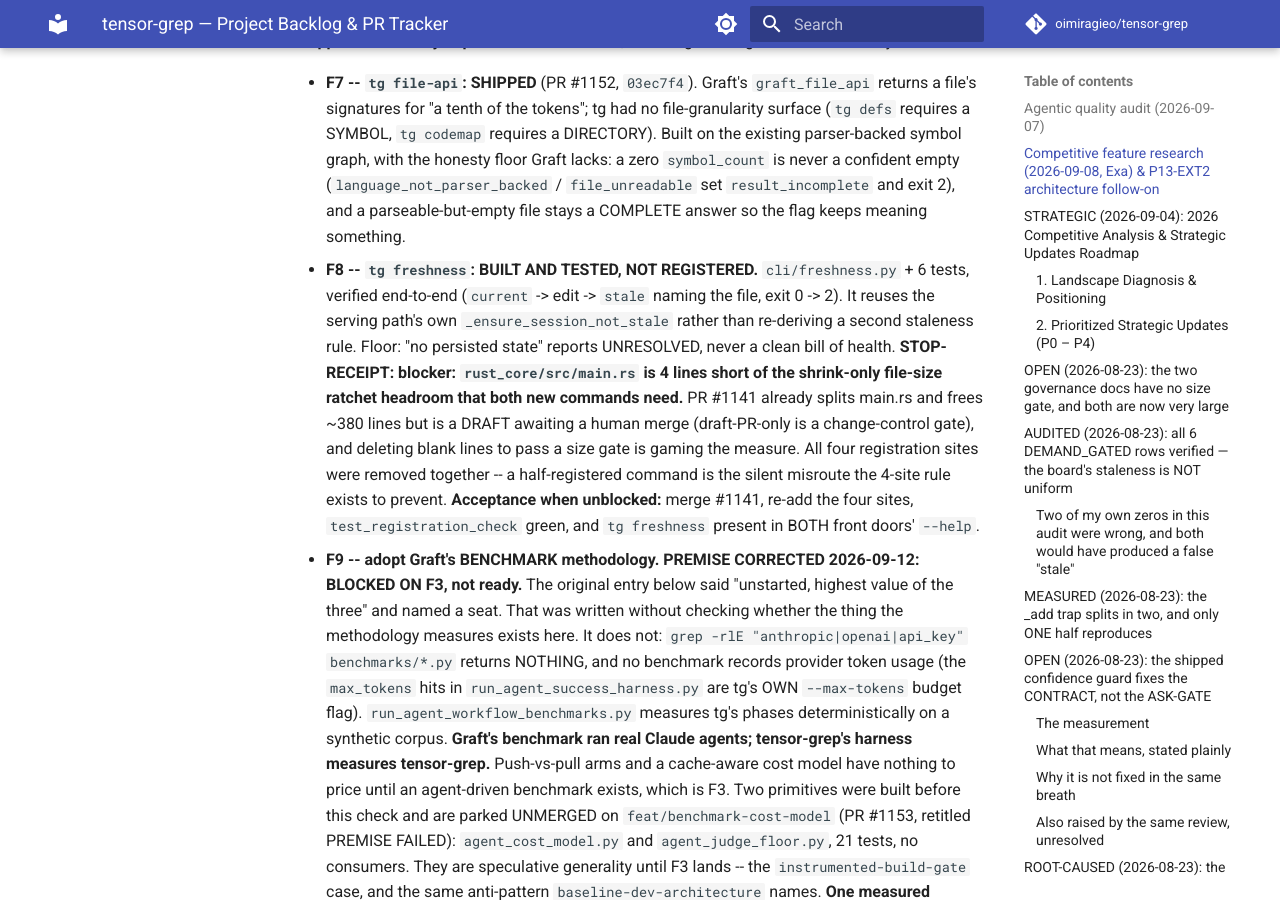
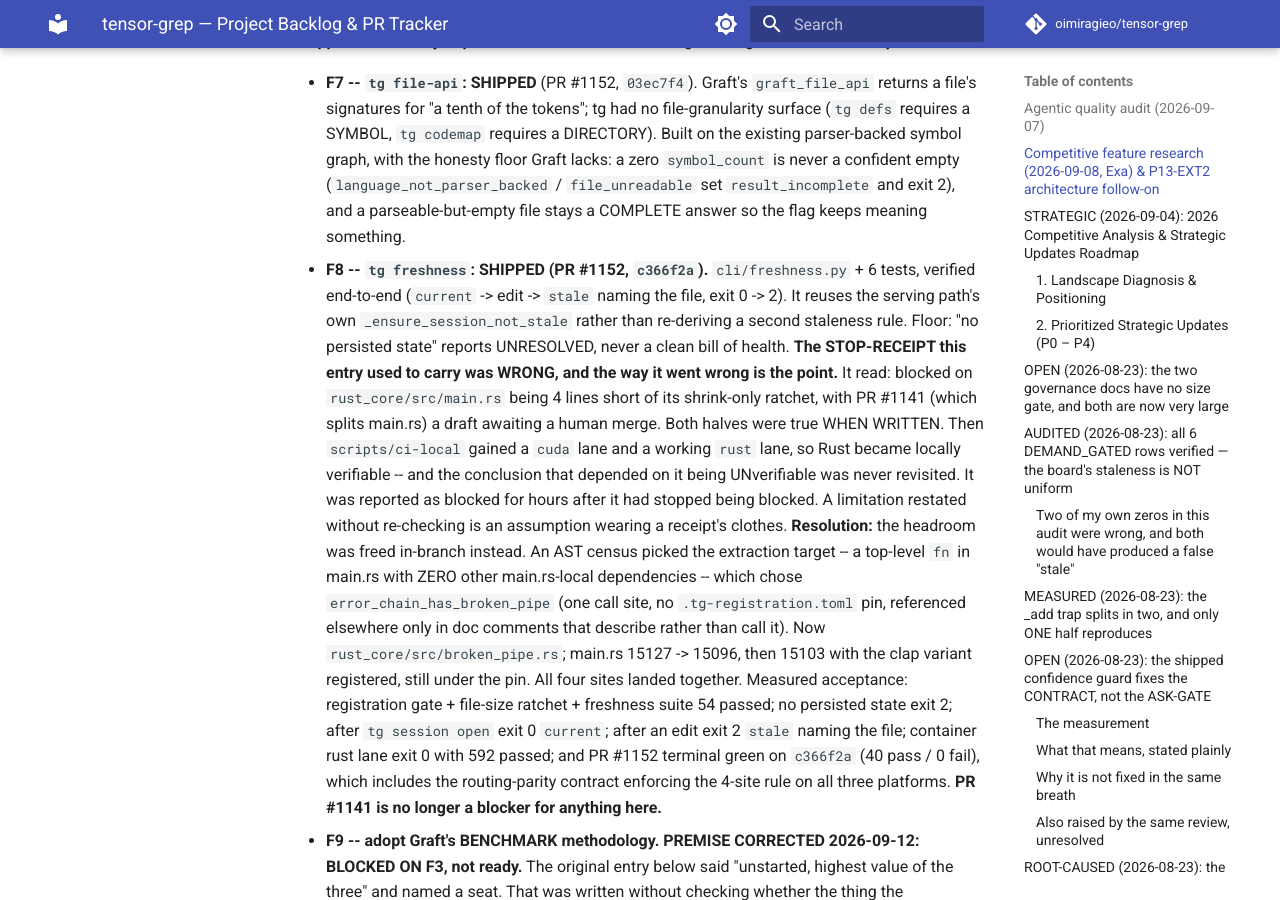
Before and after one commit to oimiragieo/tensor-grep, an MkDocs documentation site: the page built from docs/BACKLOG.md, in a window 1280 px wide and 900 px high, scrolled down 6360 px. Built offline with MkDocs 1.6.1 and Material for MkDocs 9.7.7, drawn with Linux system fonts in a browser that asks for light colours; comment, search, counter and statistics services are not loaded; some of the changed text lies outside the part shown.

Commit message:
docs(backlog): F8 shipped -- retire a STOP-RECEIPT whose blocker I removed myself
The entry still claimed `tg freshness` was BUILT AND TESTED, NOT REGISTERED,
carrying a STOP-RECEIPT that named PR #1141 as the blocker. That has been false
since c366f2a.

How it went wrong is worth keeping, so the entry records it rather than quietly
flipping to SHIPPED: the receipt was accurate WHEN WRITTEN (main.rs 4 lines short
of its ratchet, Rust unverifiable locally under the shared-box cargo ban). Then
scripts/ci-local gained a working rust lane and a cuda lane -- and the conclusion
that depended on Rust being unverifiable was never revisited. It was reported
blocked for hours after it had stopped being blocked.

Resolution recorded with the measurements: AST census picked
error_chain_has_broken_pipe (zero main.rs-local deps, one call site, no manifest
pin, only doc-comment references elsewhere) -> rust_core/src/broken_pipe.rs;
main.rs 15127 -> 15096, 15103 with the clap variant, under the pin. Acceptance:
54 passed on the registration gate + ratchet + freshness suite, exit 2 with no
persisted state, exit 0 after `tg session open`, exit 2 + "stale" naming the
file after an edit, container rust lane exit 0 / 592 passed, and PR #1152
terminal green on c366f2a (40 pass / 0 fail) including the routing-parity
contract that enforces the 4-site rule on all three platforms.

A stale STOP-RECEIPT is worse than no receipt: it parks ready work behind a
blocker that no longer exists, which is the drift this session spent its time
hunting elsewhere.

Co-Authored-By: Claude Opus 5 (1M context) <noreply@anthropic.com>
Claude-Session: https://claude.ai/code/session_017dXq2wuRT1uZTHEcxvNtc4

```diff
--- a/docs/BACKLOG.md
+++ b/docs/BACKLOG.md
@@ -131,17 +131,28 @@ governing lesson of this entry.
   the honesty floor Graft lacks: a zero `symbol_count` is never a confident empty
   (`language_not_parser_backed` / `file_unreadable` set `result_incomplete` and exit 2), and a
   parseable-but-empty file stays a COMPLETE answer so the flag keeps meaning something.
-- **F8 -- `tg freshness`: BUILT AND TESTED, NOT REGISTERED.** `cli/freshness.py` + 6 tests, verified
+- **F8 -- `tg freshness`: SHIPPED (PR #1152, `c366f2a`).** `cli/freshness.py` + 6 tests, verified
   end-to-end (`current` -> edit -> `stale` naming the file, exit 0 -> 2). It reuses the serving
   path's own `_ensure_session_not_stale` rather than re-deriving a second staleness rule. Floor:
   "no persisted state" reports UNRESOLVED, never a clean bill of health.
-  **STOP-RECEIPT: blocker: `rust_core/src/main.rs` is 4 lines short of the shrink-only file-size
-  ratchet headroom that both new commands need.** PR #1141 already splits main.rs and frees ~380
-  lines but is a DRAFT awaiting a human merge (draft-PR-only is a change-control gate), and deleting
-  blank lines to pass a size gate is gaming the measure. All four registration sites were removed
-  together -- a half-registered command is the silent misroute the 4-site rule exists to prevent.
-  **Acceptance when unblocked:** merge #1141, re-add the four sites, `test_registration_check` green,
-  and `tg freshness` present in BOTH front doors' `--help`.
+  **The STOP-RECEIPT this entry used to carry was WRONG, and the way it went wrong is the point.**
+  It read: blocked on `rust_core/src/main.rs` being 4 lines short of its shrink-only ratchet, with
+  PR #1141 (which splits main.rs) a draft awaiting a human merge. Both halves were true WHEN
+  WRITTEN. Then `scripts/ci-local` gained a `cuda` lane and a working `rust` lane, so Rust became
+  locally verifiable -- and the conclusion that depended on it being UNverifiable was never
+  revisited. It was reported as blocked for hours after it had stopped being blocked. A limitation
+  restated without re-checking is an assumption wearing a receipt's clothes.
+  **Resolution:** the headroom was freed in-branch instead. An AST census picked the extraction
+  target -- a top-level `fn` in main.rs with ZERO other main.rs-local dependencies -- which chose
+  `error_chain_has_broken_pipe` (one call site, no `.tg-registration.toml` pin, referenced elsewhere
+  only in doc comments that describe rather than call it). Now `rust_core/src/broken_pipe.rs`;
+  main.rs 15127 -> 15096, then 15103 with the clap variant registered, still under the pin.
+  All four sites landed together. Measured acceptance: registration gate + file-size ratchet +
+  freshness suite 54 passed; no persisted state exit 2; after `tg session open` exit 0 `current`;
+  after an edit exit 2 `stale` naming the file; container rust lane exit 0 with 592 passed; and
+  PR #1152 terminal green on `c366f2a` (40 pass / 0 fail), which includes the routing-parity
+  contract enforcing the 4-site rule on all three platforms.
+  **PR #1141 is no longer a blocker for anything here.**
 - **F9 -- adopt Graft's BENCHMARK methodology. PREMISE CORRECTED 2026-09-12: BLOCKED ON F3,
   not ready.** The original entry below said "unstarted, highest value of the three" and named
   a seat. That was written without checking whether the thing the methodology measures exists
```
